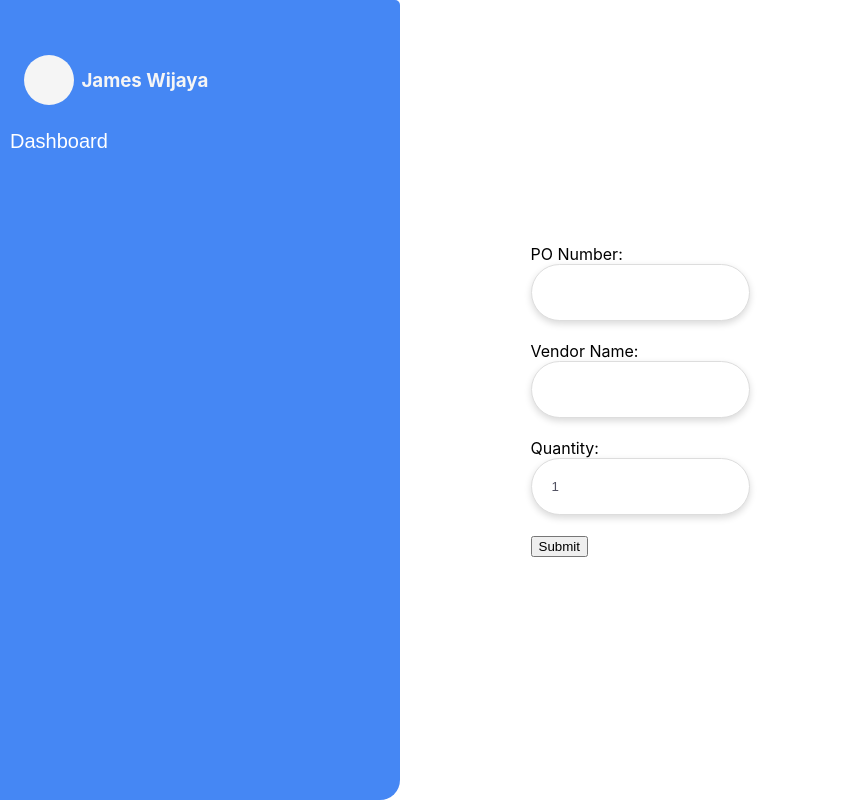
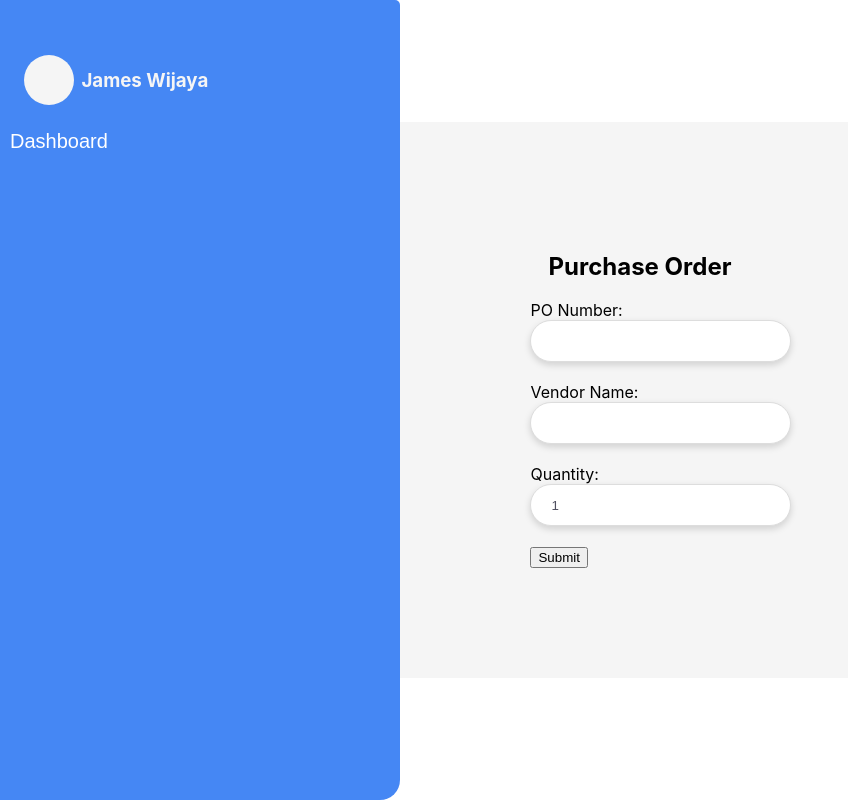
Before and after one commit to jamessuw/Admin-Dashboard, a React (Create React App) app: page /create-form in a window 1280 px wide. Shown: the whole page, without its empty margins (0-848 px from the left). Built offline with nearby package versions, Linux system fonts and the light colour scheme.

Commit message:
adding new UI

```diff
--- a/src/Components/CreateForm/CreateForm.jsx
+++ b/src/Components/CreateForm/CreateForm.jsx
@@ -23,8 +23,10 @@ function CreateForm() {
   <Sidenav/>
     </div>
 
+   <div className='form-section-ctr'>
+
    <div className='form-section'>
-
+ <h1>Purchase Order</h1>
    <form onSubmit={handleSubmit}>
       <label>
         PO Number:
@@ -44,7 +46,7 @@ function CreateForm() {
       <button type="submit">Submit</button>
     </form>
    </div>
-
+   </div>
 
     </section>
   )
--- a/src/Components/CreateForm/createForm.css
+++ b/src/Components/CreateForm/createForm.css
@@ -19,3 +19,39 @@
     display: flex;
     flex-direction: column;
 }
+.form-section input{
+
+        background: white;
+        border: 1px solid #ddd;
+        border-radius: 100px;
+        padding: 20px;
+        color: #505060;
+        box-shadow: 0 3px 7px 0 rgba(0,0,0,.15);
+        width: 100%;
+        height: 0px;
+
+}
+.form-section {
+    display: flex;
+    height: 500px;
+    width: 38%;
+    position: relative;
+    justify-content: center;
+    /* top: 100%; */
+    align-items: center;
+    margin: auto;
+    padding: 28px;
+    background-color: #f5f5f5;
+    border-radius: 20px;
+    flex-direction: column;
+
+}
+.form-section-ctr {
+    display: flex;
+    position: absolute;
+    margin: 0;
+    justify-content: center;
+    align-items: center;
+    width: 100%;
+    height: 100%;
+}
--- a/src/Components/Sidenav/Sidenav.css
+++ b/src/Components/Sidenav/Sidenav.css
@@ -19,7 +19,6 @@
   }
 
   .side-nav-container {
-    border-top-right-radius: !important;
     padding: 0;
     width: 400px;
     height: 100%;
@@ -31,6 +30,7 @@
     flex-direction: column;
     opacity: 0.98;
     position: fixed;
+    z-index: 9999;
 
   }
 
```
